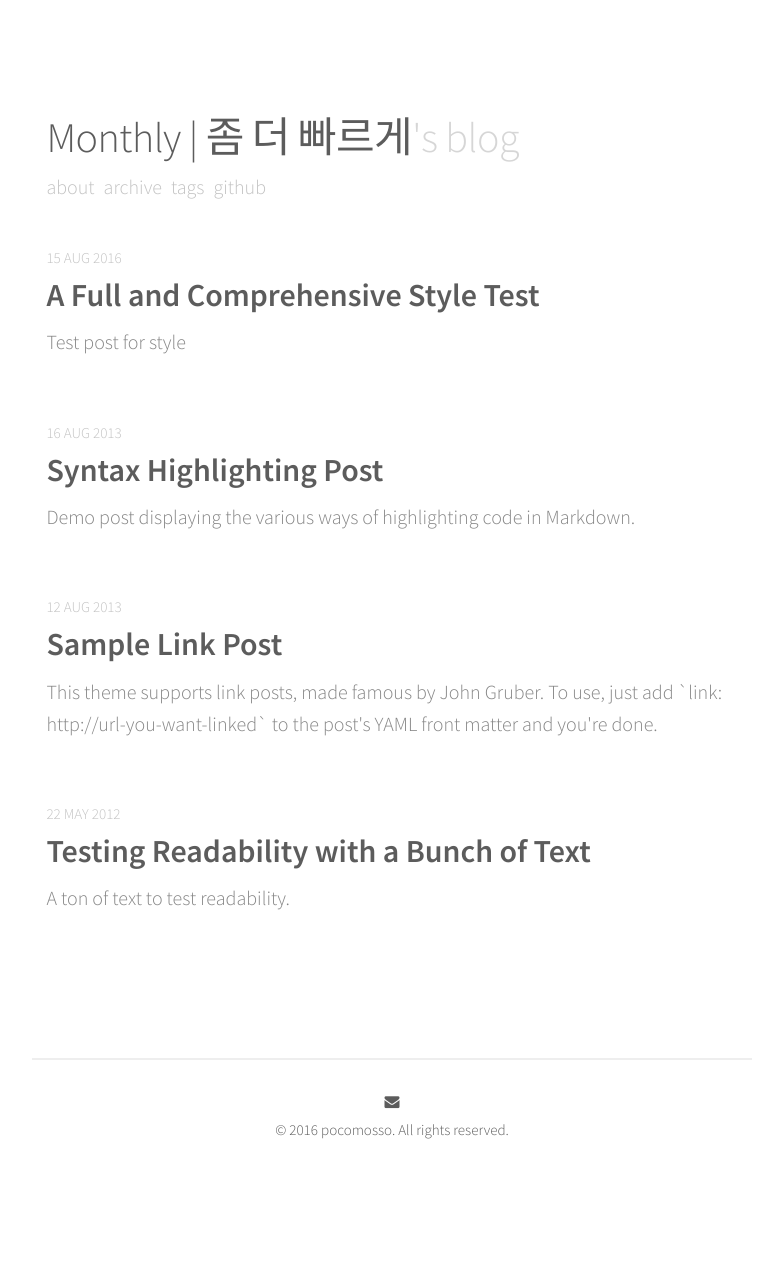
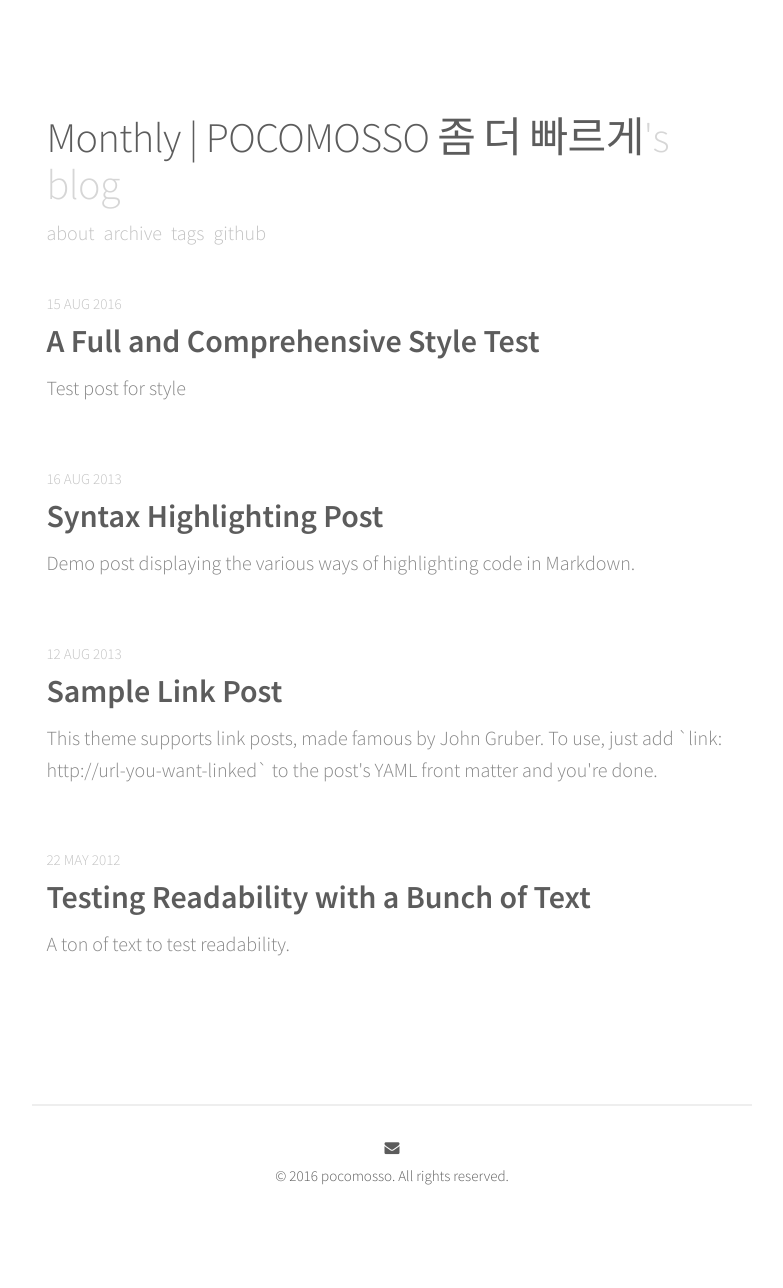
Before and after one commit to aweekj/Kiko-plus, a Jekyll site: the page built from index.html, in a window 1280 px wide. Shown: the whole page, without its empty margins (248-1031 px from the left). Built offline with Jekyll 4.4.1, drawn with Linux system fonts in a browser that asks for light colours; nearby versions of some CDN libraries; the list of posts is cut into pages by our own code; before the commit the page ends 1242 px from its top, so only the background shows below that.

Commit message:
Update _config.yml

```diff
--- a/_config.yml
+++ b/_config.yml
@@ -3,7 +3,7 @@
 # # # # # # # # # # # # #
 
 # Basic
-name:               "Monthly  |  좀 더 빠르게"
+name:               "Monthly  |  POCOMOSSO 좀 더 빠르게"
 
 
 
```
